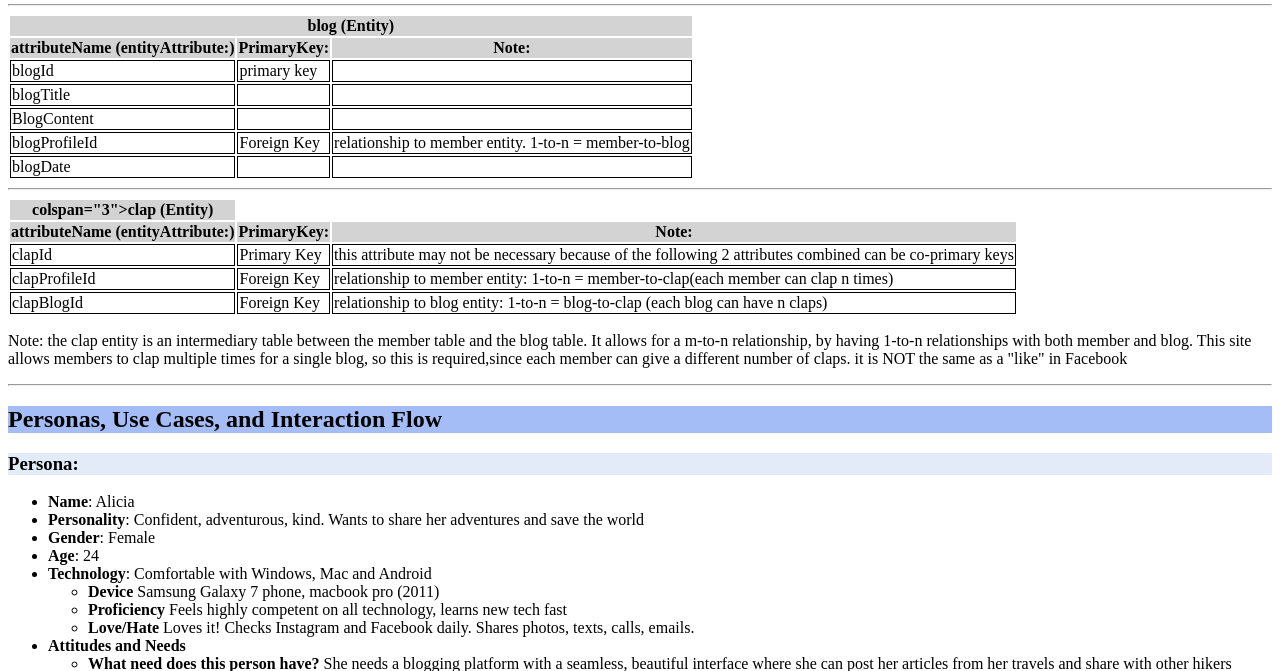
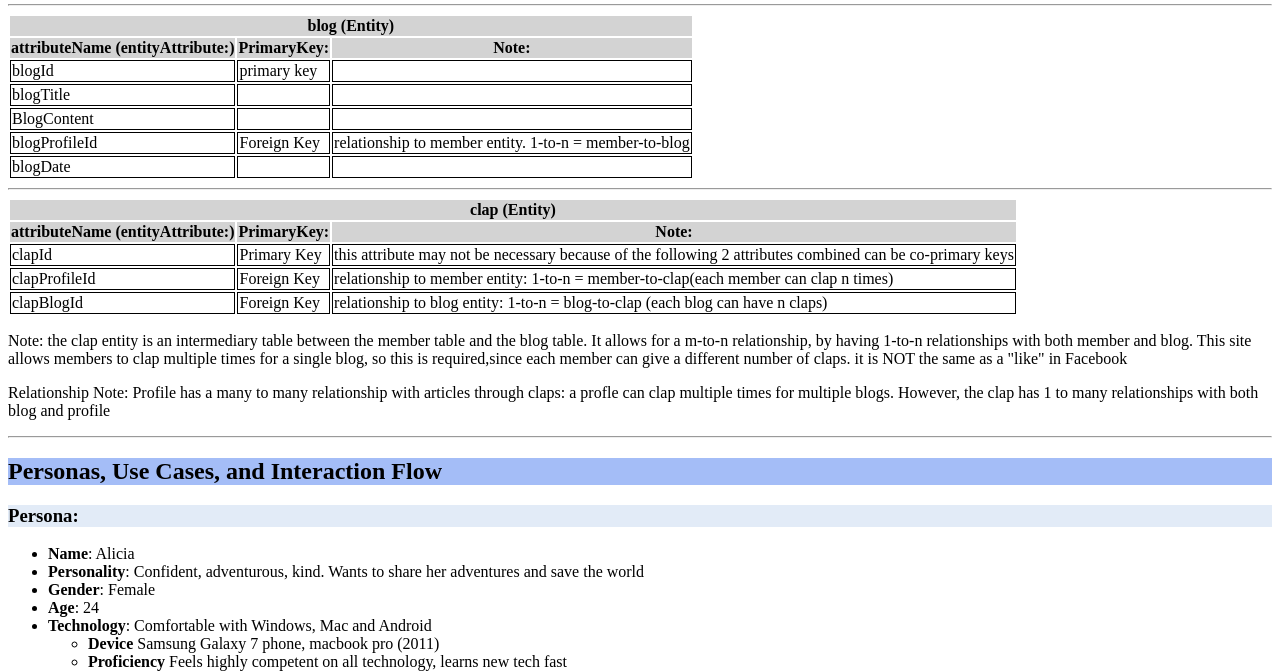
Before and after one commit to akhamsamran/data-design, a PHP site: page / in a window 1280 px wide. Shown: the part 427-1098 px from the top of the page. Run offline with PHP 8.4, Linux system fonts and the light colour scheme.

Commit message:
a bit more clarification on relationships

```diff
--- a/index.php
+++ b/index.php
@@ -105,7 +105,7 @@
 				<hr/>
 				<table>
 					<tr>
-						<th> colspan="3"><strong>clap</strong> (Entity)</th>
+						<th colspan="3"><strong>clap</strong> (Entity)</th>
 					</tr>
 					<tr>
 						<th>attributeName (entityAttribute:)</th>
@@ -130,6 +130,7 @@
 				</table>
 
 				<p>Note: the clap entity is an intermediary table between the member table and the blog table. It allows for a m-to-n relationship, by having 1-to-n relationships with both member and blog. This site allows members to clap multiple times for a single blog, so this is required,since each member can give a different number of claps. it is NOT the same as a "like" in Facebook</p>
+				<p>Relationship Note: Profile has a many to many relationship with articles through claps: a profle can clap multiple times for multiple blogs.  However, the clap has 1 to many relationships with both blog and profile</p>
 			</div>
 			<hr/>
 			<!--this <div> is to hold all the front-end items. enter the "answer" or the information following the </strong> for each category. The "name of each required item is in <strong> bold, and the answers should be regular.  This is just a stylistic idea to distinguish question from answer, but is not required.-->
```
